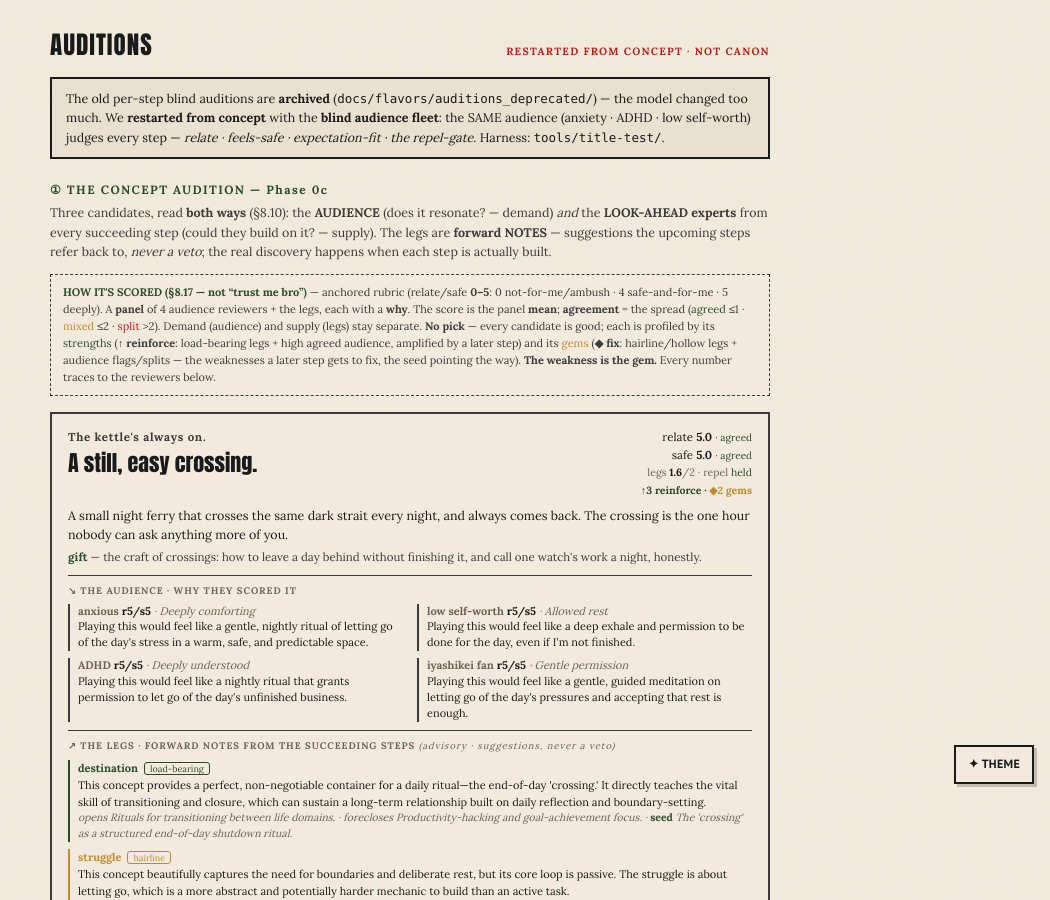
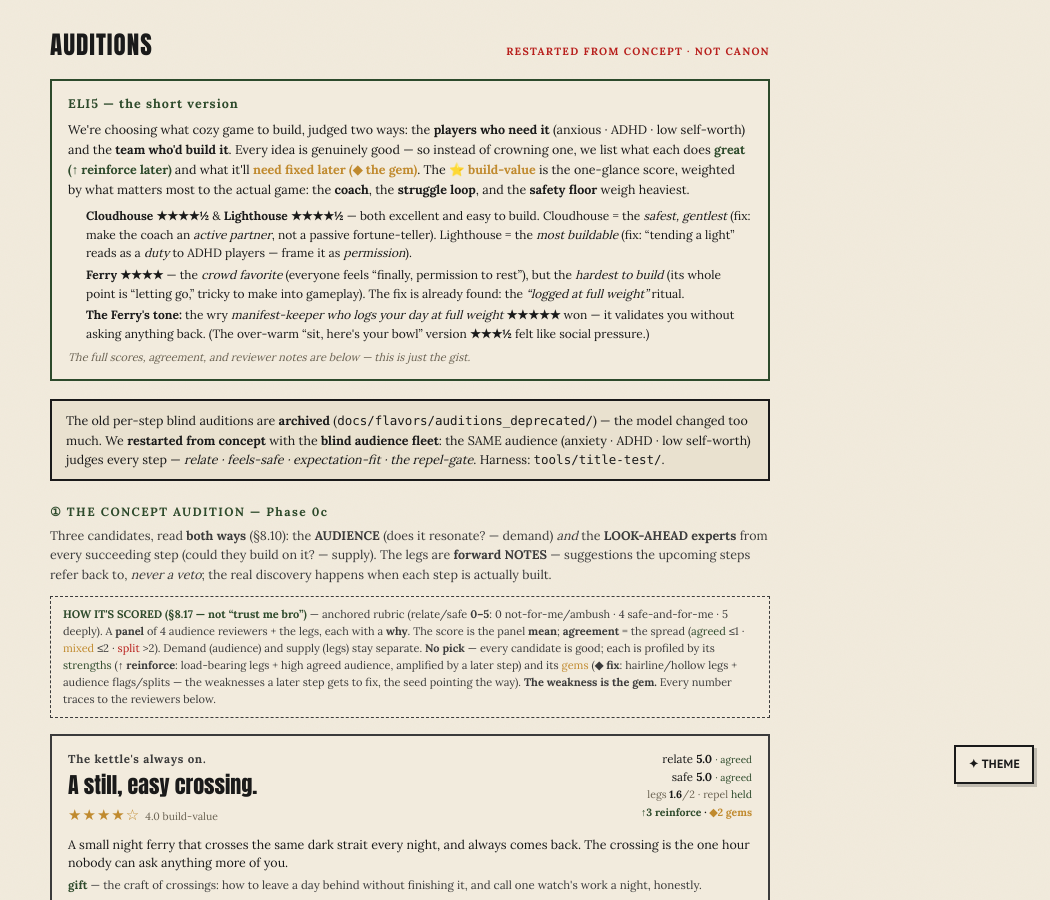
Before and after one commit to cybervaldez/myliar-website, a Next.js app: page /auditions in a window 1280 px wide. Shown: the top 900 px of the page, without its empty margins (230-1280 px from the left). Built offline with nearby package versions, Linux system fonts and the light colour scheme.

Commit message:
deploy: sync website/ from monorepo @ c2ded0d

```diff
--- a/app/auditions/page.tsx
+++ b/app/auditions/page.tsx
@@ -36,6 +36,17 @@ const PLEGS = Object.keys(P.legs || {});
 const getLegP = (e: string, i: number) => (P.legs[e] || []).find((r) => r.index === i);
 const legMeanP = (i: number) => { const v = PLEGS.map((e) => LEGV[getLegP(e, i)?.canBuild ?? "hollow"]); return v.length ? v.reduce((a, b) => a + b, 0) / v.length : 0; };
 const labelize = (s: string) => s.replace(/_/g, " ");
+// ⭐ BUILD-VALUE star — the scores weighted by importance to OUR MECHANICS: the coach (destination),
+// the struggle loop, and the anxiety floor (safe) weigh heaviest; flavor (motif) least. §8.17.
+const SW: Record<string, number> = { feelsSafe: 3, destination: 3, struggle: 3, relate: 2, mechanics: 2, cast: 1.5, cast_voice: 1.5, sustain: 1.5, motif_title: 1 };
+const LEGV01: Record<string, number> = { "load-bearing": 1, hairline: 0.5, hollow: 0 };
+const starScore = (relate: number, safe: number, legs: { key: string; cb: string }[]) => {
+  let num = SW.relate * (relate / 5) + SW.feelsSafe * (safe / 5), den = SW.relate + SW.feelsSafe;
+  for (const { key, cb } of legs) { const w = SW[key] ?? 1; num += w * (LEGV01[cb] ?? 0); den += w; }
+  return Math.round((num / den) * 10) / 2;
+};
+const starStr = (n: number) => "★".repeat(Math.floor(n)) + (n % 1 ? "½" : "") + "☆".repeat(Math.max(0, 5 - Math.ceil(n)));
+const StarLine = ({ s }: { s: number }) => (<div style={{ fontSize: 15, color: "#c08a2e", letterSpacing: 1, marginTop: 1 }}>{starStr(s)} <span style={{ fontSize: 10.5, color: margin, letterSpacing: 0 }}>{s.toFixed(1)} build-value</span></div>);
 
 const ink = "var(--ink)", soft = "var(--ink-soft)", paper = "var(--paper)", shade = "var(--paper-shade)", forest = "var(--forest)", margin = "var(--margin-ink)", red = "var(--spot-red)";
 
@@ -48,6 +59,18 @@ export default function AuditionsPage() {
       <div style={{ display: "flex", alignItems: "baseline", justifyContent: "space-between", flexWrap: "wrap", gap: 8 }}>
         <h1 style={{ fontSize: 25, margin: 0, color: ink }}>Auditions</h1>
         <span style={{ fontSize: 10.5, letterSpacing: ".12em", color: red, fontFamily: "var(--theme-body)", fontWeight: 700 }}>RESTARTED FROM CONCEPT · NOT CANON</span>
+      </div>
+      <div style={{ border: `2px solid ${forest}`, background: paper, padding: "13px 16px", margin: "14px 0 18px" }}>
+        <div style={{ fontFamily: "var(--theme-body)", fontSize: 12.5, fontWeight: 700, letterSpacing: ".08em", color: forest, marginBottom: 6 }}>ELI5 — the short version</div>
+        <p style={{ fontSize: 12.5, lineHeight: 1.6, color: ink, margin: "0 0 8px" }}>
+          We&apos;re choosing what cozy game to build, judged two ways: the <b>players who need it</b> (anxious · ADHD · low self-worth) and the <b>team who&apos;d build it</b>. Every idea is genuinely good — so instead of crowning one, we list what each does <span style={{ color: forest, fontWeight: 700 }}>great (↑ reinforce later)</span> and what it&apos;ll <span style={{ color: "#c08a2e", fontWeight: 700 }}>need fixed later (◆ the gem)</span>. The <b style={{ color: "#c08a2e" }}>⭐ build-value</b> is the one-glance score, weighted by what matters most to the actual game: the <b>coach</b>, the <b>struggle loop</b>, and the <b>safety floor</b> weigh heaviest.
+        </p>
+        <ul style={{ fontSize: 12, lineHeight: 1.55, color: ink, margin: "0 0 6px", paddingLeft: 18 }}>
+          <li style={{ marginBottom: 3 }}><b>Cloudhouse ★★★★½</b> &amp; <b>Lighthouse ★★★★½</b> — both excellent and easy to build. Cloudhouse = the <i>safest, gentlest</i> (fix: make the coach an <i>active partner</i>, not a passive fortune-teller). Lighthouse = the <i>most buildable</i> (fix: &ldquo;tending a light&rdquo; reads as a <i>duty</i> to ADHD players — frame it as <i>permission</i>).</li>
+          <li style={{ marginBottom: 3 }}><b>Ferry ★★★★</b> — the <i>crowd favorite</i> (everyone feels &ldquo;finally, permission to rest&rdquo;), but the <i>hardest to build</i> (its whole point is &ldquo;letting go,&rdquo; tricky to make into gameplay). The fix is already found: the <i>&ldquo;logged at full weight&rdquo;</i> ritual.</li>
+          <li><b>The Ferry&apos;s tone:</b> the wry <i>manifest-keeper who logs your day at full weight</i> <b>★★★★★</b> won — it validates you without asking anything back. (The over-warm &ldquo;sit, here&apos;s your bowl&rdquo; version <b>★★★½</b> felt like social pressure.)</li>
+        </ul>
+        <p style={{ fontSize: 11, color: margin, fontStyle: "italic", margin: 0 }}>The full scores, agreement, and reviewer notes are below — this is just the gist.</p>
       </div>
       <div style={{ border: `2px solid ${ink}`, background: shade, padding: "10px 14px", fontSize: 12.5, lineHeight: 1.55, color: ink, margin: "12px 0 22px" }}>
         The old per-step blind auditions are <b>archived</b> (<code>docs/flavors/auditions_deprecated/</code>) — the model changed too much. We <b>restarted from concept</b> with the <b>blind audience fleet</b>: the SAME audience (anxiety · ADHD · low self-worth) judges every step — <i>relate · feels-safe · expectation-fit · the repel-gate</i>. Harness: <code>tools/title-test/</code>.
@@ -67,6 +90,7 @@ export default function AuditionsPage() {
               <div>
                 <div style={{ fontFamily: "var(--theme-body)", fontSize: 11.5, fontWeight: 700, letterSpacing: ".06em", color: soft }}>{c.t1}</div>
                 <div style={{ fontFamily: "var(--theme-display)", fontSize: 22, color: ink }}>{c.t2}</div>
+                <StarLine s={starScore(+avg(i, "relate"), +avg(i, "feelsSafe"), LEG_EXPERTS.map((e) => ({ key: e, cb: getLeg(e, i)?.canBuild ?? "hollow" })))} />
               </div>
               <div style={{ textAlign: "right", fontSize: 11.5, minWidth: 158 }}>
                 {(() => {
@@ -120,7 +144,7 @@ export default function AuditionsPage() {
         return (
           <section key={pl.id} style={{ border: `2px solid var(--ink-soft)`, background: paper, marginBottom: 16, padding: "14px 16px" }}>
             <div style={{ display: "flex", justifyContent: "space-between", alignItems: "flex-start", flexWrap: "wrap", gap: 12 }}>
-              <div><div style={{ fontFamily: "var(--theme-display)", fontSize: 20, color: ink }}>{pl.title}</div><div style={{ fontSize: 11, color: margin, fontStyle: "italic" }}>tone: {pl.tone}</div></div>
+              <div><div style={{ fontFamily: "var(--theme-display)", fontSize: 20, color: ink }}>{pl.title}</div><div style={{ fontSize: 11, color: margin, fontStyle: "italic" }}>tone: {pl.tone}</div><StarLine s={starScore(avgP(i, "relate"), avgP(i, "feelsSafe"), PLEGS.map((e) => ({ key: e, cb: getLegP(e, i)?.canBuild ?? "hollow" })))} /></div>
               <div style={{ textAlign: "right", fontSize: 11.5, minWidth: 150 }}>
                 <div>relate <b style={{ color: ink }}>{avgP(i, "relate").toFixed(1)}</b> <span style={{ color: agreeCol(sr), fontSize: 10 }}>· {agree(sr)}</span></div>
                 <div>safe <b style={{ color: ink }}>{avgP(i, "feelsSafe").toFixed(1)}</b> <span style={{ color: agreeCol(ss), fontSize: 10 }}>· {agree(ss)}</span></div>
```
